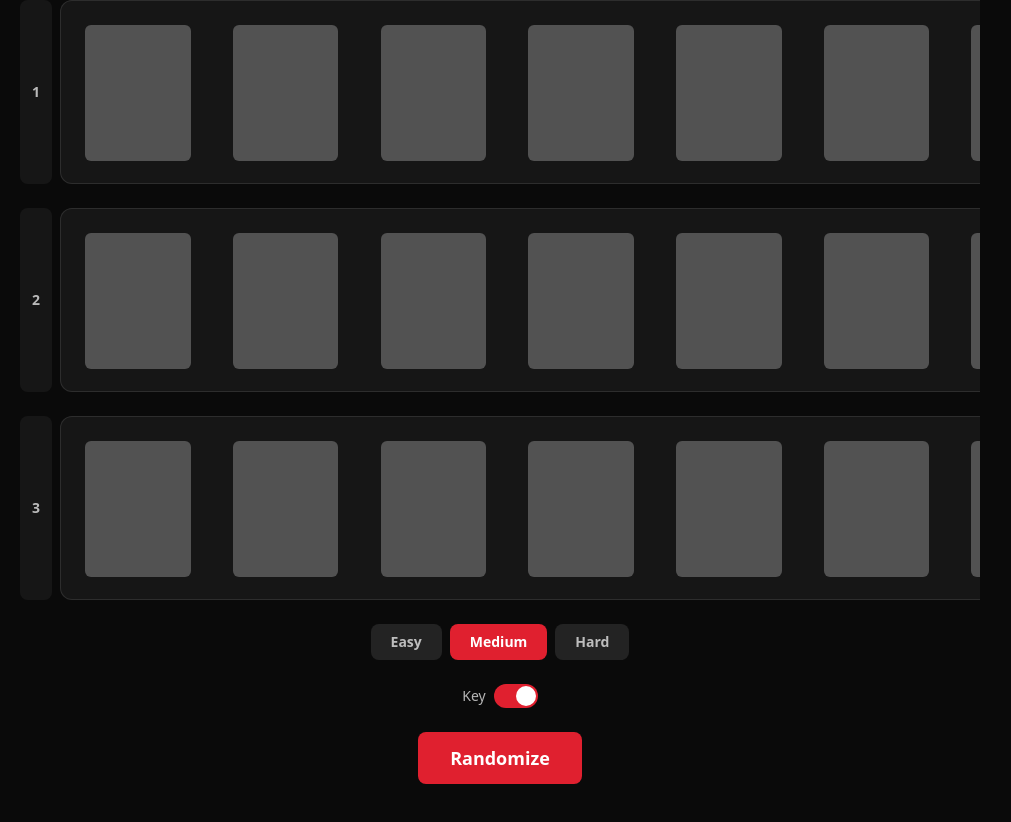
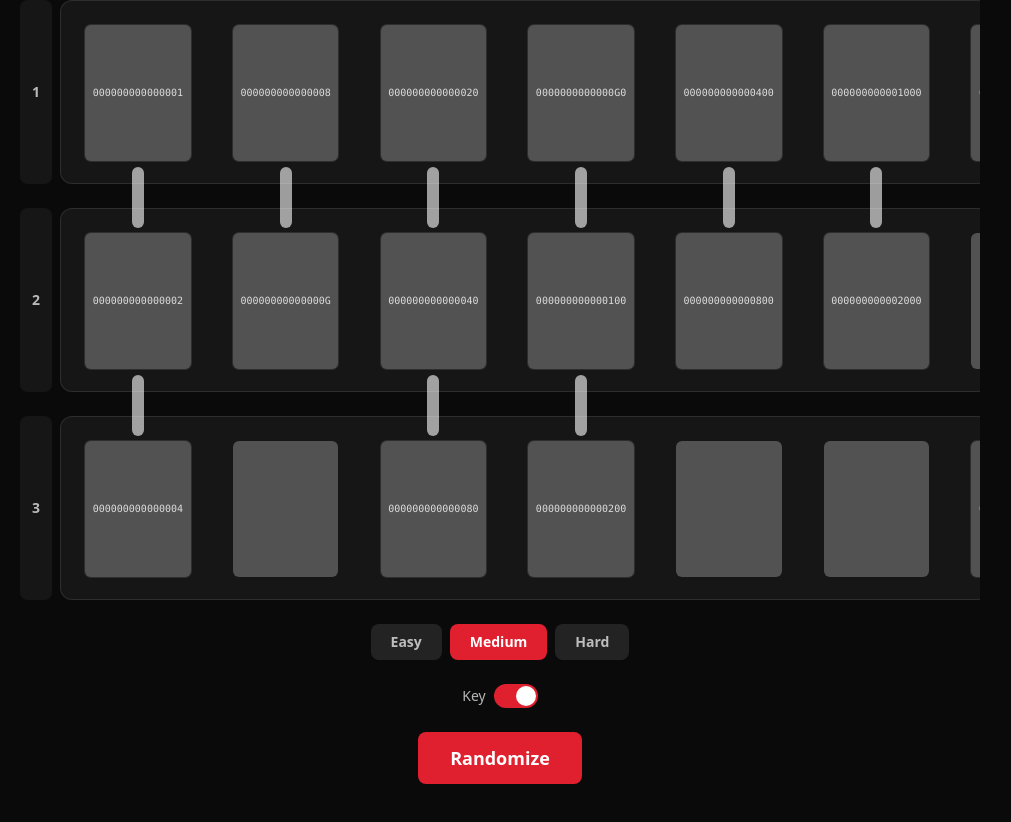
Before and after one commit to GabrielVD/cc-randomizer, a React (Vite) app: page / in a window 1280 px wide. Shown: the top 822 px of the page, without its empty margins (140-1151 px from the left). Built offline with nearby package versions, Linux system fonts and the light colour scheme.

Commit message:
Risk code layout

```diff
--- a/src/RiskGrid.tsx
+++ b/src/RiskGrid.tsx
@@ -59,14 +59,14 @@ export default function RiskGrid() {
         onPointerCancel={onPointerCancel}
       >
         <div ref={contentRef} className="flex w-max flex-col will-change-transform" style={{ gap: `${ROW_GAP}px` }}>
-          {Array.from({ length: ROWS }, (_, row) => (
+          {riskCodes().map((rowCodes, row) => (
             <div
               key={row}
               className="flex rounded-xl border border-white/10 bg-white/5"
               style={rowStyle}
             >
-              {Array.from({ length: CELLS_PER_ROW }, (_, col) => (
-                <Cell key={col} height={CELL_HEIGHT} />
+              {rowCodes.map((riskCode, col) => (
+                <Cell key={col} height={CELL_HEIGHT} riskCode={riskCode ?? undefined} />
               ))}
             </div>
           ))}
@@ -75,3 +75,11 @@ export default function RiskGrid() {
     </div>
   )
 }
+
+function riskCodes() {
+  return [
+    ['000000000000001', '000000000000008', '000000000000020', '0000000000000G0', '000000000000400', '000000000001000', '000000000008000', '000000000020000', '0000000000G0000', '000000000400000', '000000001000000', null             , null             ,  '0000000G0000000',  '000000400000000',  '000001000000000',  '000008000000000',  '000020000000000', '0000G0000000000', '000400000000000', '001000000000000',  '008000000000000',  null             ],
+    ['000000000000002', '00000000000000G', '000000000000040', '000000000000100', '000000000000800', '000000000002000', null             , '000000000040000', '000000000100000', '000000000800000', '000000002000000', null             , null             ,  '000000100000000',  '000000800000000',  '000002000000000',  '00000G000000000',  '000040000000000', null             , null             , null             ,  '00G000000000000',  '040000000000000'],
+    ['000000000000004', null             , '000000000000080', '000000000000200', null             , null             , '000000000010000', null             , null             , '000000000G00000', '000000004000000', '000000010000000', '000000080000000',  null             ,  null             ,  null             ,  null             ,  null             , null             , null             , null             ,  null             ,  '080000000000000'],
+  ];
+}
--- a/src/risks.ts
+++ b/src/risks.ts
@@ -62,11 +62,11 @@ export function riskData() {
     ]},
     {
       risks: [
-      { code: '000000001000000', level: 1 }
+      { code: '000000000G00000', level: 3 }
     ]},
     {
       risks: [
-      { code: '000000000G00000', level: 3 }
+      { code: '000000001000000', level: 1 }
     ]},
     {
       risks: [
@@ -95,10 +95,6 @@ export function riskData() {
     ]},
     {
       risks: [
-      { code: '000040000000000', level: 2 }
-    ]},
-    {
-      risks: [
       { code: '000000400000000', level: 1 },
       { code: '000000800000000', level: 2, edge: 'short' }
     ]},
@@ -121,6 +117,10 @@ export function riskData() {
     ]},
     {
       risks: [
+      { code: '000040000000000', level: 2 }
+    ]},
+    {
+      risks: [
       { code: '008000000000000', level: 1 },
       { code: '00G000000000000', level: 2, edge: 'short' }
     ]},
```
